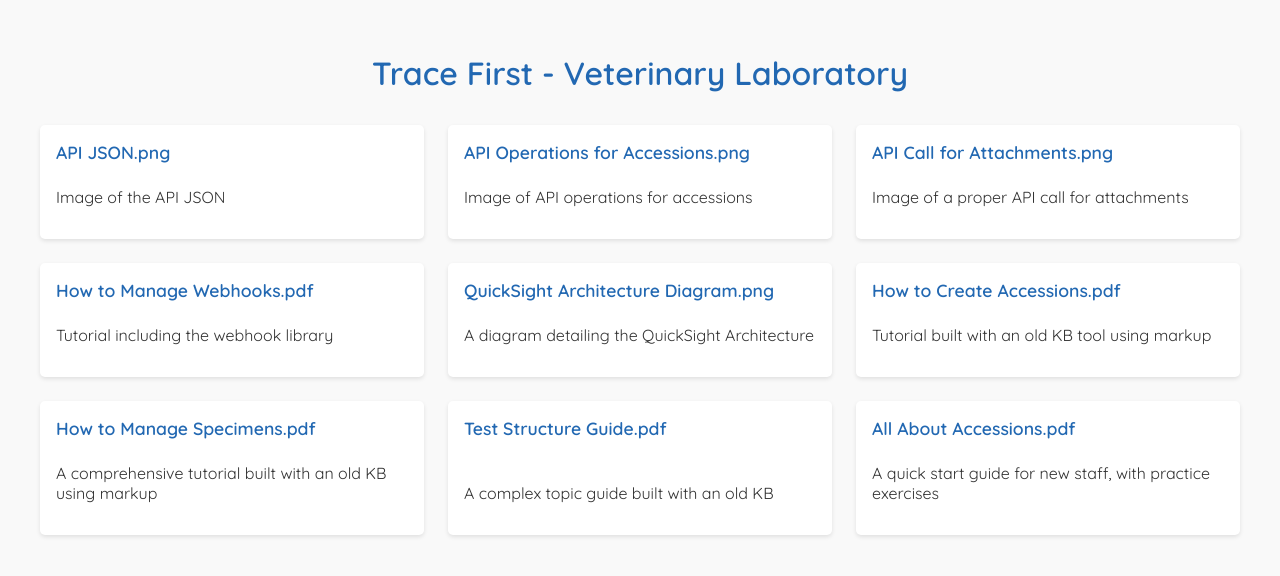
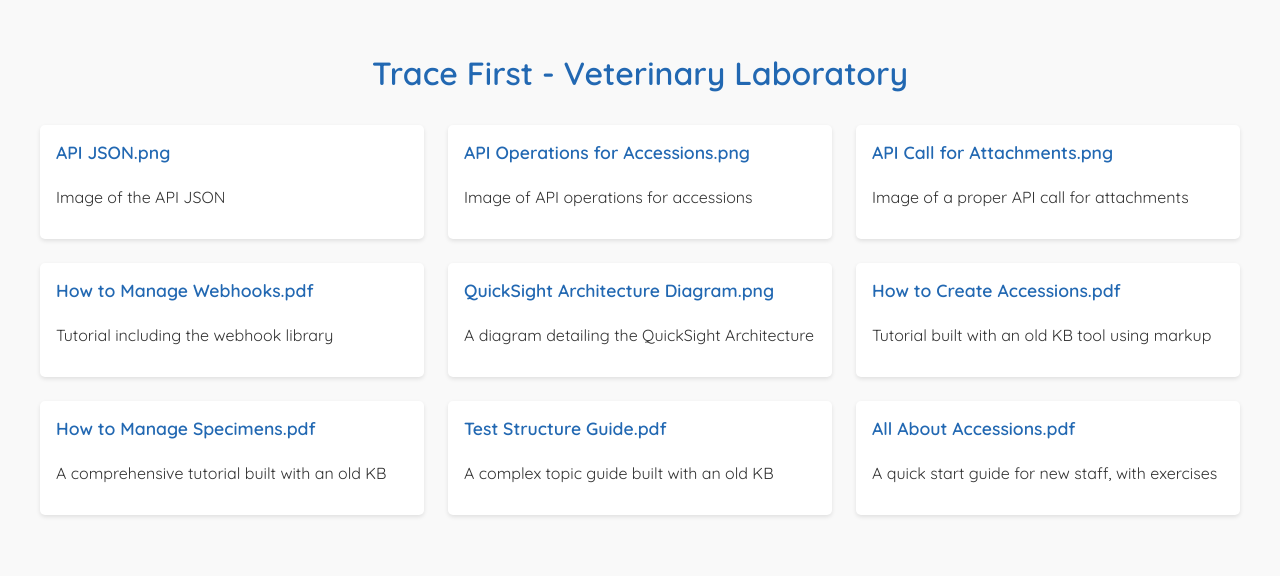
Before and after one commit to Daisy-Docs/Portfolio, a Jekyll site: the page Trace First.html, which Jekyll copies as it is, in a window 1280 px wide. Shown: the top 576 px of the page. Built offline with Jekyll 4.4.1, drawn with Linux system fonts in a browser that asks for light colours.

Commit message:
Update Trace First.html

```diff
--- a/Trace First.html
+++ b/Trace First.html
@@ -105,7 +105,7 @@
     </div>
     <div class="sample">
       <h2><a href="assets/Documentation/Trace First/How%20to%20Manage%20Specimens%20(Old%20KB).pdf">How to Manage Specimens.pdf</a></h2>
-      <p>A comprehensive tutorial built with an old KB using markup</p>
+      <p>A comprehensive tutorial built with an old KB</p>
     </div>
     <div class="sample">
       <h2><a href="assets/Documentation/Trace First/Test%20Structure%20Guide%20(Old%20KB).pdf">Test Structure Guide.pdf</a></h2>
@@ -113,5 +113,5 @@
     </div>
     <div class="sample">
       <h2><a href="assets/Documentation/Trace First/All%20About%20Accessions%20(Google%20Docs).pdf">All About Accessions.pdf</a></h2>
-      <p>A quick start guide for new staff, with practice exercises</p>
+      <p>A quick start guide for new staff, with exercises</p>
     </div>
```
